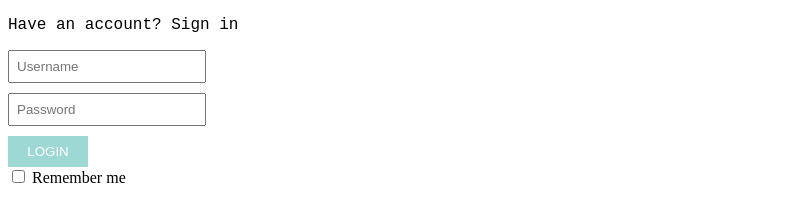
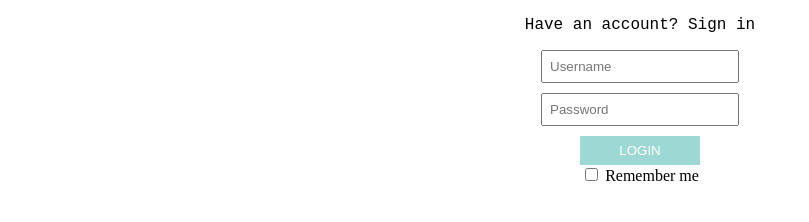
Before and after one commit to JessicaPreuss/bubblegum, a plain HTML site: page index.html in a window 1280 px wide. Shown: the whole page, without its empty margins (0-809 px from the left). Drawn offline with Linux system fonts and the light colour scheme.

Commit message:
More Styles

```diff
--- a/styles.css
+++ b/styles.css
@@ -10,6 +10,13 @@ button {
     background-color:#9dd8d4;
     color: white;
     border: #9dd8d4;
-    width: 80px;
-    padding: 8px;
+    width: 120px;
+    padding: 7px;
 }
+form {
+    text-align: center;
+    width: 300px;
+    margin-left: auto;
+    margin-right: auto;
+
+}
```
